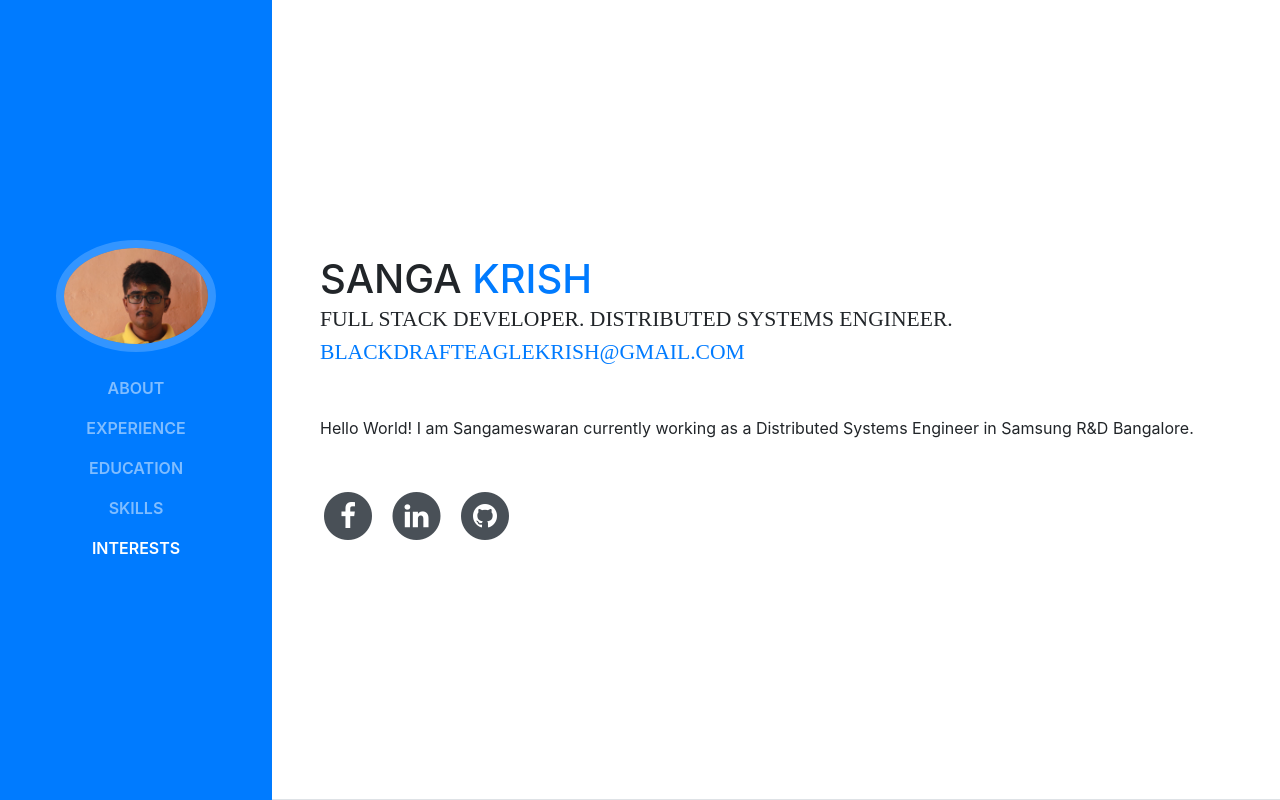
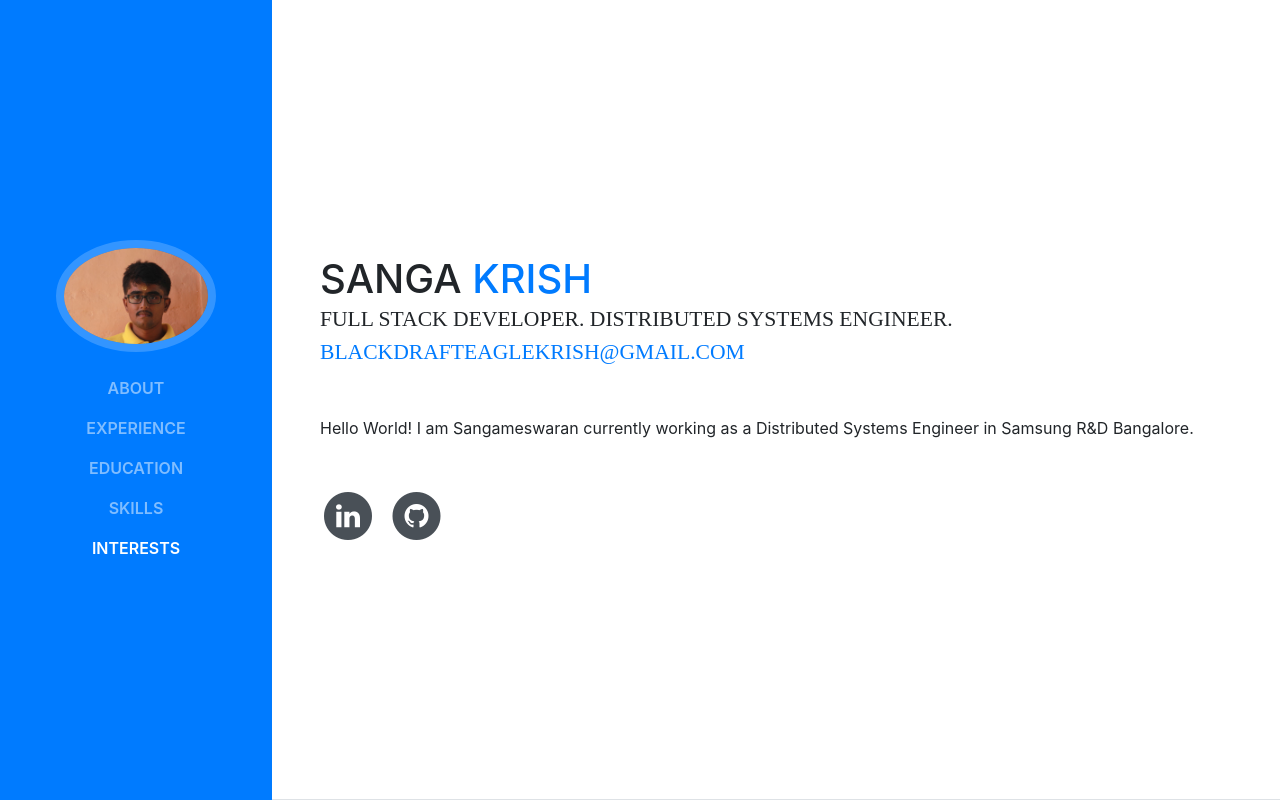
Before and after one commit to SangameswaranRS/sangameswaranrs.github.io, a website with bundled scripts: page index.html in a window 1280 px wide. Shown: the top 800 px of the page. Built offline with nearby package versions, Linux system fonts and the light colour scheme; a web font is replaced by a local one.

Commit message:
Remove FB

```diff
--- a/index.html
+++ b/index.html
@@ -70,14 +70,6 @@
           </div>
           <p class="mb-5">Hello World! I am Sangameswaran currently working as a Distributed Systems Engineer in Samsung R&D Bangalore.</p>
           <ul class="list-inline list-social-icons mb-0">
-            <li class="list-inline-item">
-              <a href="https://www.facebook.com/clasherAchilles">
-                <span class="fa-stack fa-lg">
-                  <i class="fa fa-circle fa-stack-2x"></i>
-                  <i class="fa fa-facebook fa-stack-1x fa-inverse"></i>
-                </span>
-              </a>
-            </li>
            <li class="list-inline-item">
               <a href="https://www.linkedin.com/in/csmsanga/">
                 <span class="fa-stack fa-lg">
```
